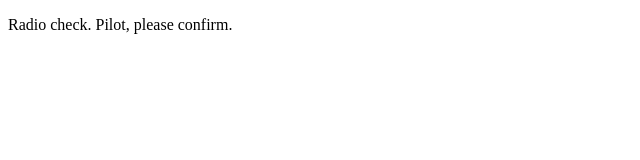
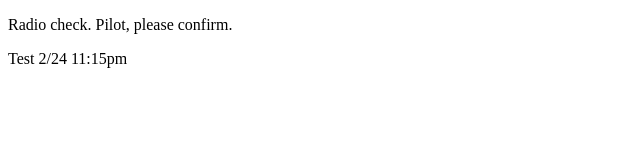
Before and after one commit to MattRoski/communication-log, a plain HTML site: page index.html in a window 1280 px wide. Shown: the whole page, without its empty margins (0-640 px from the left). Drawn offline with Linux system fonts and the light colour scheme.

Commit message:
Test line5

```diff
--- a/index.html
+++ b/index.html
@@ -2,5 +2,6 @@
 <html>
    <body>
       <p>Radio check. Pilot, please confirm.</p>
+      <p>Test 2/24 11:15pm</p>
    </body>
 </html>
```
